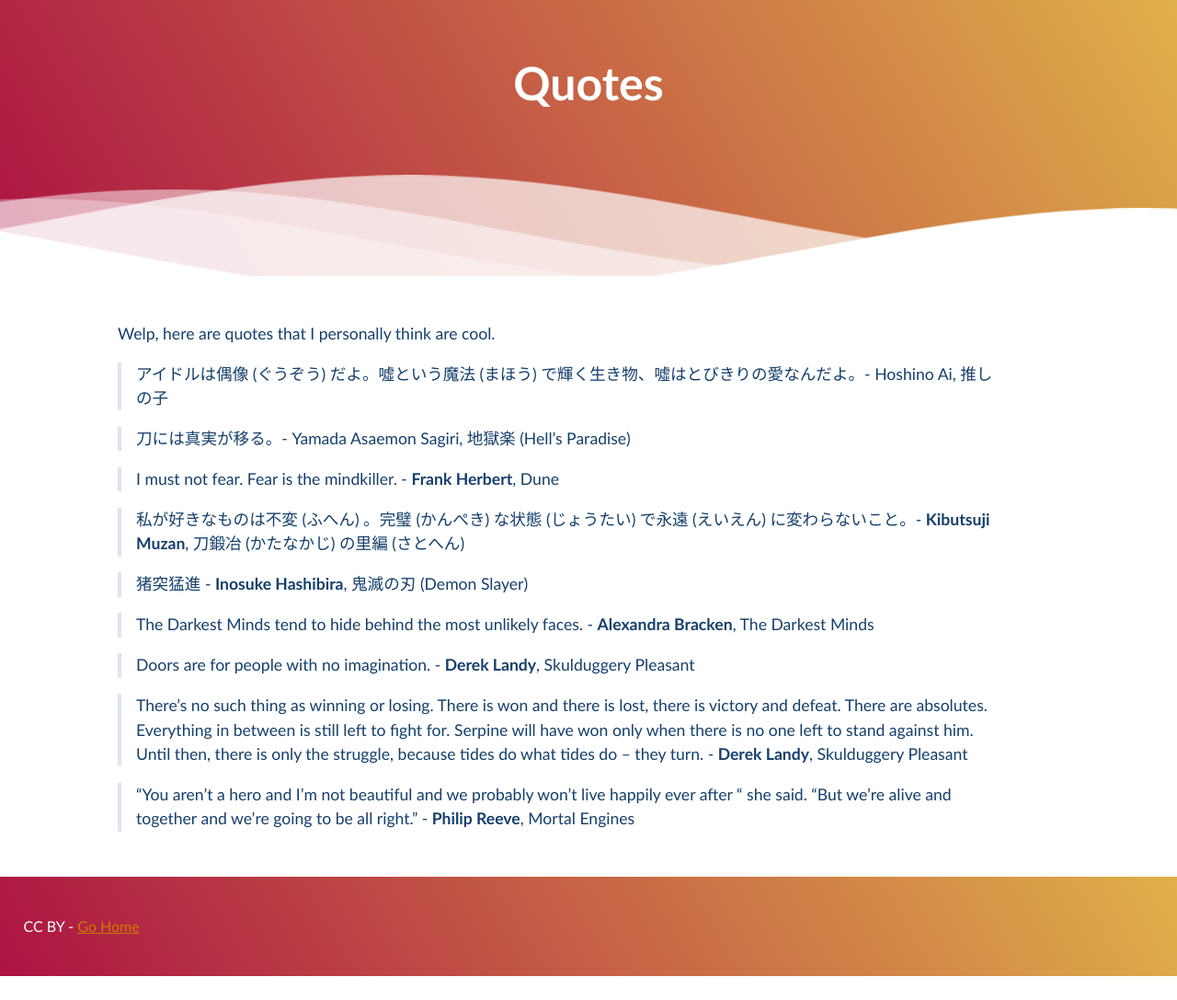
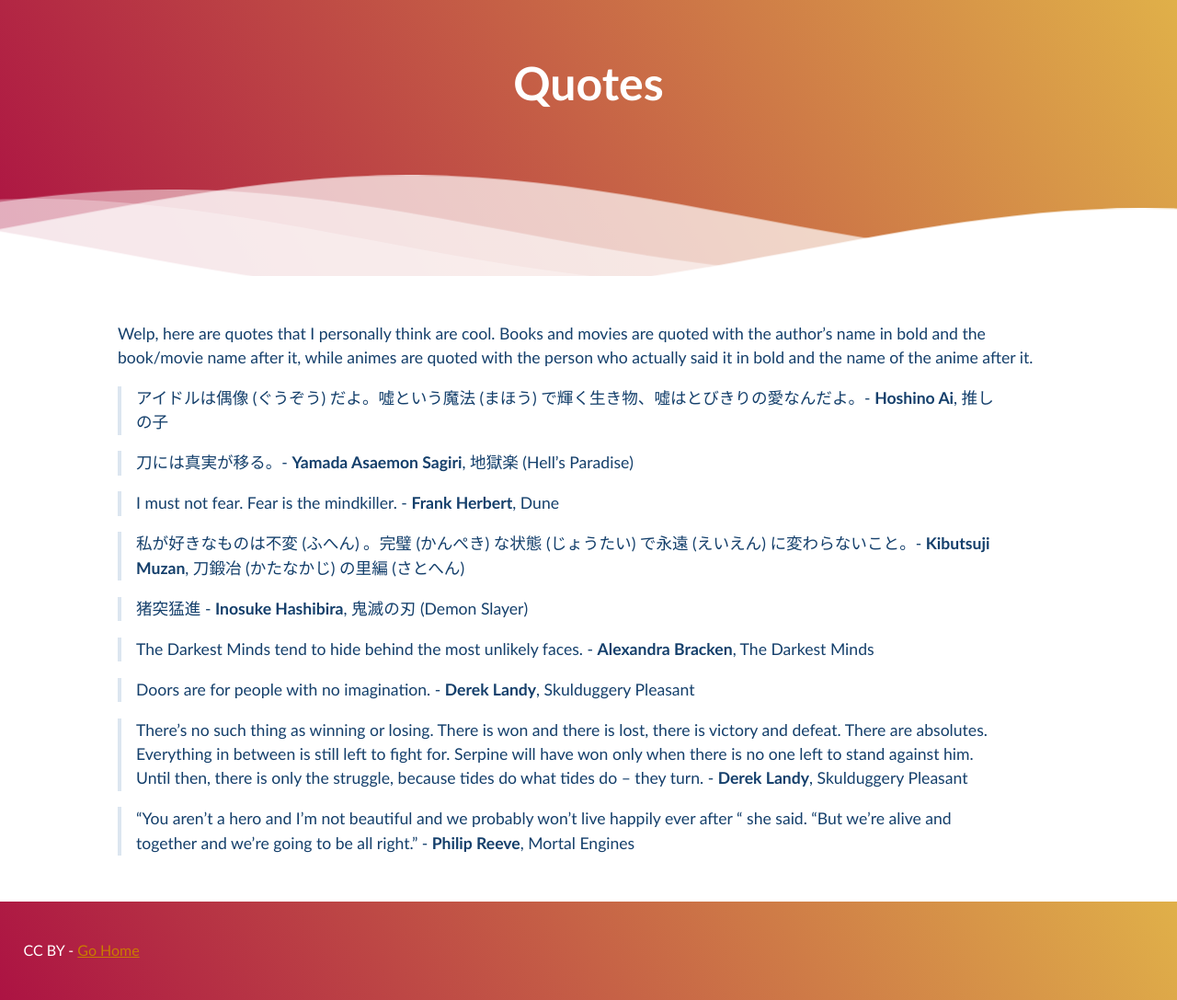
Before and after one commit to Pi-thagoras/the-chicken-pen, a Jekyll site: the page built from Quotes.md, in a window 1280 px wide. Shown: the whole page at 92% size. Built offline with Jekyll 4.4.1, drawn with Linux system fonts in a browser that asks for light colours; before the commit the page ends 1061 px from its top, so only the background shows below that.

Commit message:
vault backup: 2023-04-17 11:31:07

```diff
--- a/Quotes.md
+++ b/Quotes.md
@@ -2,12 +2,12 @@
 title: "Quotes"
 ---
 
-Welp, here are quotes that I personally think are cool.
+Welp, here are quotes that I personally think are cool. Books and movies are quoted with the author's name in bold and the book/movie name after it, while animes are quoted with the person who actually said it in bold and the name of the anime after it.
 
 
->アイドルは偶像 (ぐうぞう) だよ。噓という魔法 (まほう) で輝く生き物、噓はとびきりの愛なんだよ。- Hoshino Ai, 推しの子
+>アイドルは偶像 (ぐうぞう) だよ。噓という魔法 (まほう) で輝く生き物、噓はとびきりの愛なんだよ。- **Hoshino Ai**, 推しの子
 
->刀には真実が移る。- Yamada Asaemon Sagiri, 地獄楽 (Hell's Paradise)
+>刀には真実が移る。- **Yamada Asaemon Sagiri**, 地獄楽 (Hell's Paradise)
 
 >I must not fear. Fear is the mindkiller. - **Frank Herbert**, Dune
 
```
